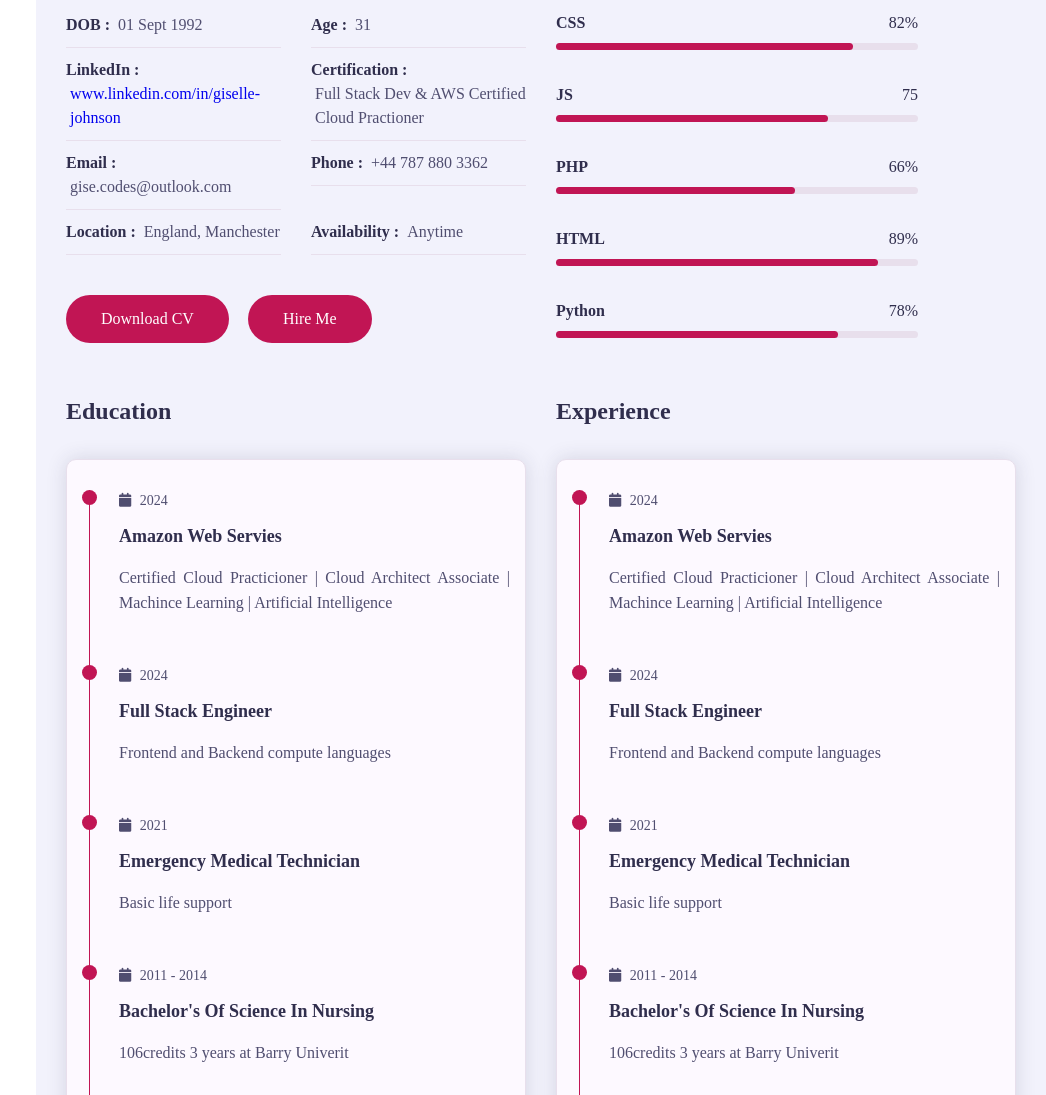
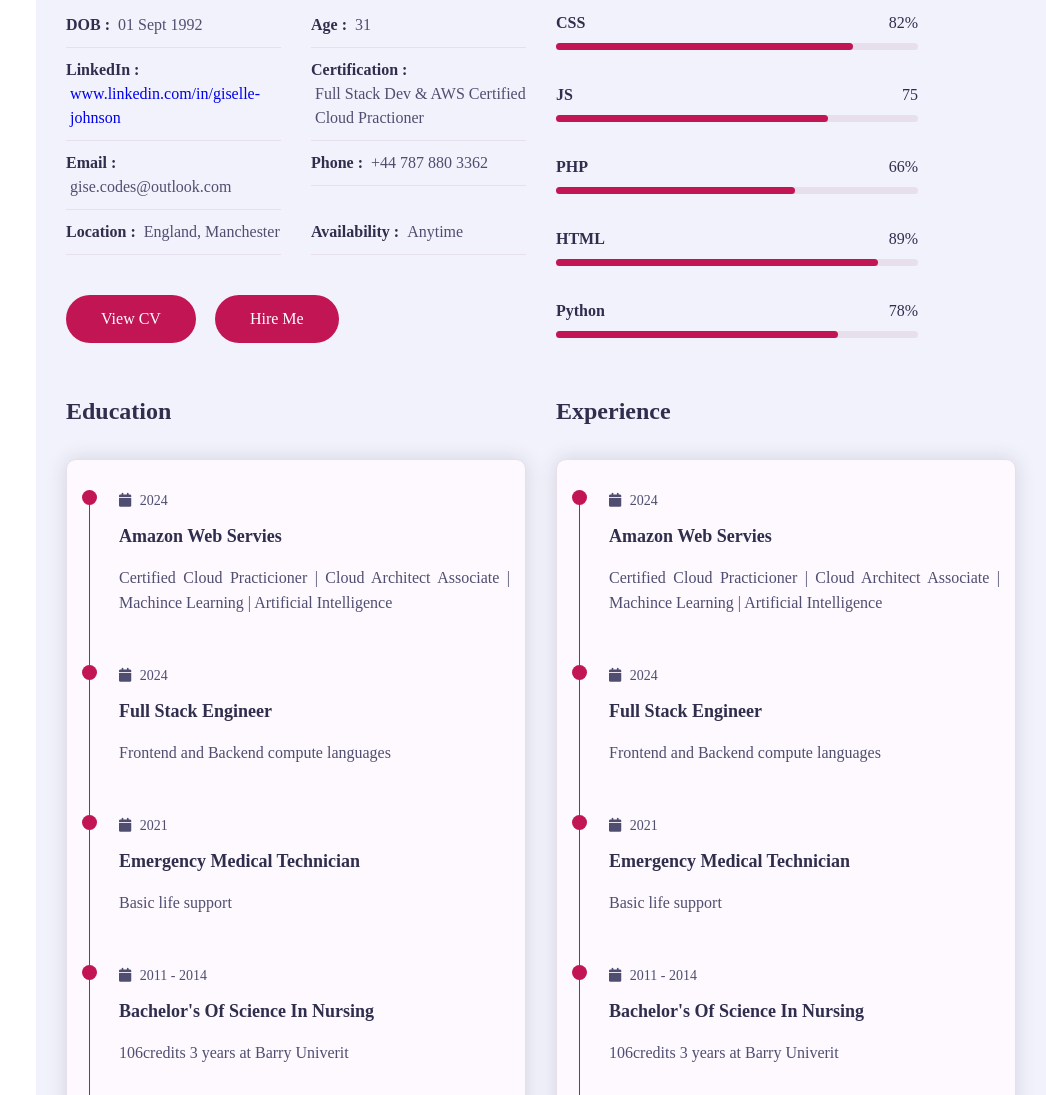
Before and after one commit to Gise345/GisellePortfolio, a plain HTML site: page index.html in a window 1280 px wide. Shown: the part 1318-2413 px from the top of the page, without its empty margins (234-1280 px from the left). Drawn offline with nearby package versions, Linux system fonts and the light colour scheme; a web font is replaced by a local one.

Commit message:
Update index.html
change word from download to view

```diff
--- a/index.html
+++ b/index.html
@@ -117,7 +117,7 @@
                                     </div>
                                     <div class="row">
                                         <div class="buttons padd-15">
-                                            <a href="https://app.rezi.ai/s/TVbh9MmwJlOtpAmwcS1k" class="btn">Download CV</a>
+                                            <a href="https://app.rezi.ai/s/TVbh9MmwJlOtpAmwcS1k" class="btn">View CV</a>
                                             <a href="#contact" class="btn hire-me">Hire Me</a>
                                         </div>
                                     </div>
```
